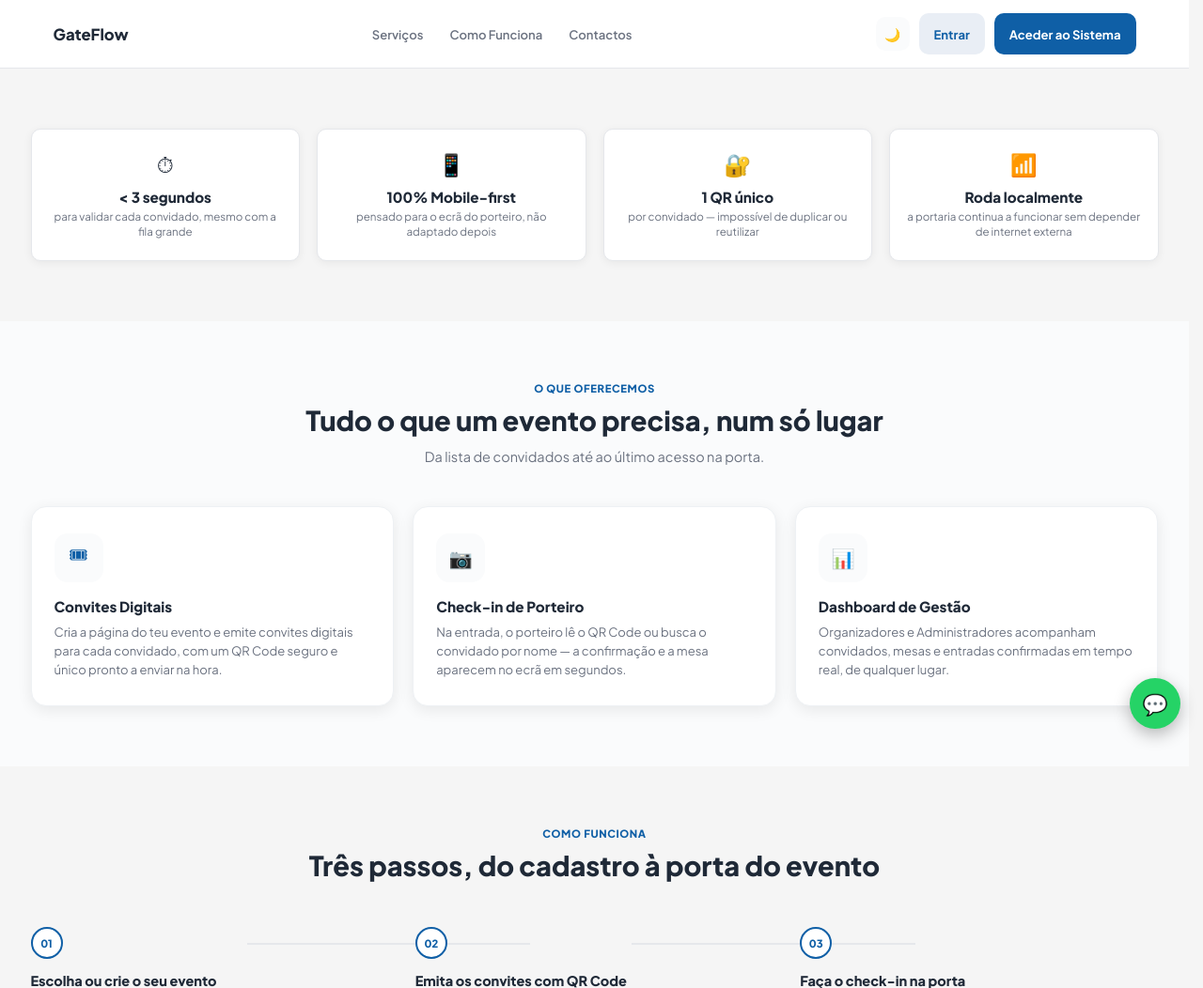
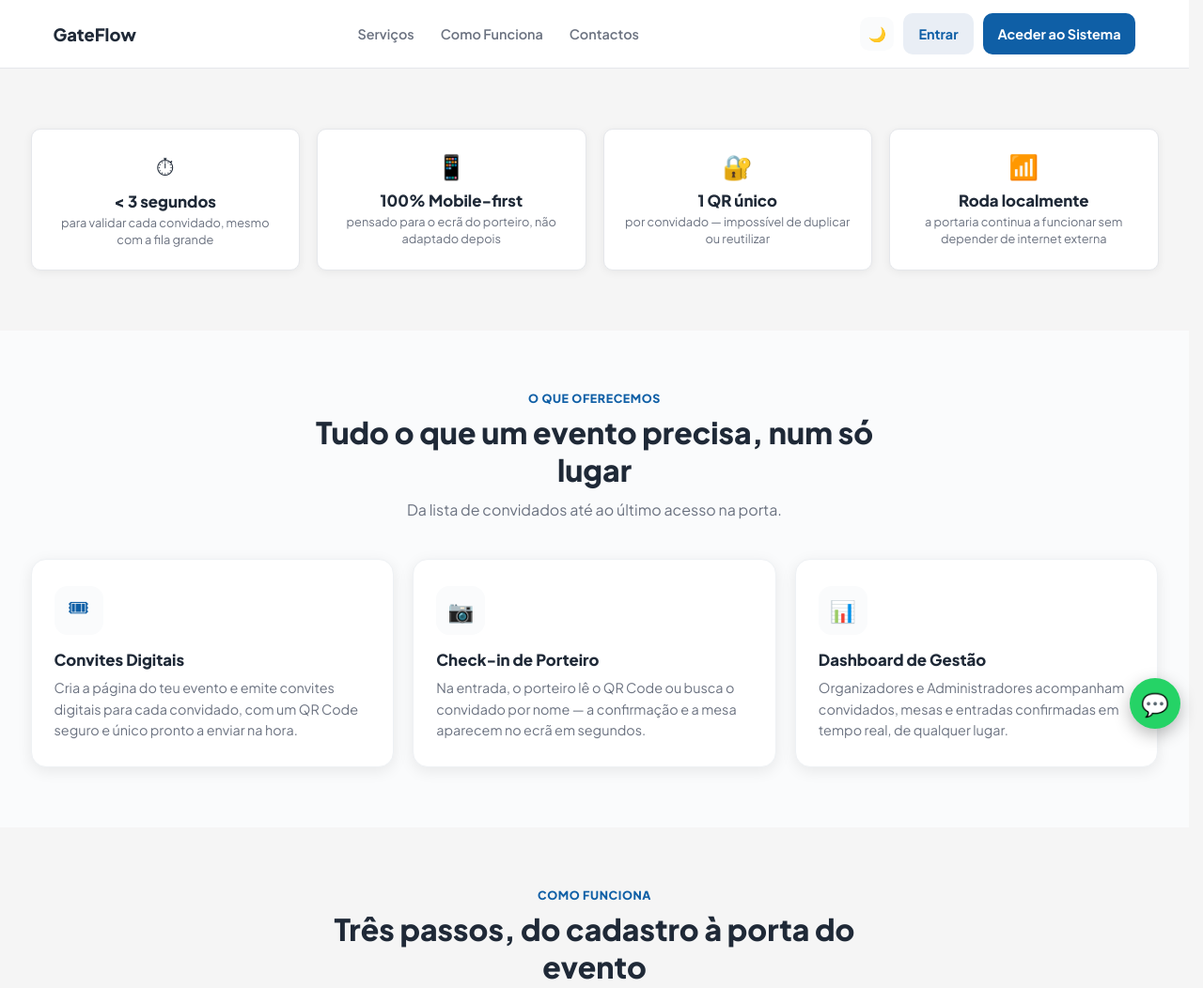
Before and after one commit to tiago-banze/gateflow, a Flask app: page / in a window 1280 px wide. Shown: the top 1052 px of the page at 94% size. Run offline with Flask 3, Linux system fonts and the light colour scheme; data comes from the database, SQL or seed files in the repository; some libraries are stand-ins or nearby versions.

Commit message:
fix(ui): corrige tamanho de fonte reduzido globalmente (14.5px -> 16px) e ajusta textos pequenos demais

```diff
--- a/frontend/static/css/footer.css
+++ b/frontend/static/css/footer.css
@@ -87,7 +87,7 @@
   padding-top: 10px;
   border-top: 1px solid var(--color-border-soft);
   text-align: center;
-  font-size: 0.74rem;
+  font-size: 0.8125rem;
   color: var(--color-text-muted);
   line-height: 1.6;
 }
--- a/frontend/static/css/landing.css
+++ b/frontend/static/css/landing.css
@@ -307,7 +307,7 @@
   color: #fff;
   border-radius: 10px;
   padding: 10px;
-  font-size: 0.72rem;
+  font-size: 0.75rem;
   font-weight: 700;
   letter-spacing: 0.3px;
 }
--- a/frontend/static/css/storefront.css
+++ b/frontend/static/css/storefront.css
@@ -255,7 +255,7 @@
   min-height: var(--tap-min);
   border-radius: 12px;
   border: none;
-  font-size: 14.5px;
+  font-size: 16px;
   font-weight: 700;
   cursor: pointer;
   margin-top: 8px;
--- a/frontend/static/css/style.css
+++ b/frontend/static/css/style.css
@@ -123,11 +123,17 @@
 html, body {
   margin: 0;
   padding: 0;
-  /* Redução geral (~9%: 16px -> 14.5px) em toda a tipografia baseada em
-     rem. Os campos de formulário (input/select/textarea) são realinhados
-     a 16px reais logo abaixo, para não disparar o zoom automático do
-     Safari no iPhone ao focar um campo. */
-  font-size: 14.5px;
+  /* Base tipográfica no padrão do navegador (16px / 100%) — é o tamanho
+     mínimo recomendado para leitura confortável em qualquer dispositivo
+     (WCAG, Material Design, Apple HIG) e o que os leitores de tela e o
+     zoom do usuário esperam como referência de 1rem. Uma redução global
+     aqui (ex: para "compensar" texto secundário grande demais) prejudica
+     TODO o site de uma vez só, incluindo texto que já estava correto.
+     Os campos de formulário (input/select/textarea) já têm font-size
+     fixo em 16px (não em rem) logo abaixo — isso, por si só, já evita o
+     zoom automático do Safari no iPhone ao focar um campo, sem precisar
+     encolher a tipografia do site inteiro para isso. */
+  font-size: 100%;
   background: var(--color-bg);
   color: var(--color-text);
   font-family: "Plus Jakarta Sans", -apple-system, "Segoe UI", Roboto, "Helvetica Neue", Arial, sans-serif;
@@ -981,7 +987,7 @@ textarea { min-height: 90px; resize: vertical; }
 }
 
 .countdown-unit .countdown-label {
-  font-size: 0.68rem;
+  font-size: 0.75rem;
   opacity: 0.85;
   margin-top: 4px;
   text-transform: uppercase;
@@ -1081,7 +1087,6 @@ textarea { min-height: 90px; resize: vertical; }
 
   .countdown-grid { gap: 6px; }
   .countdown-unit .countdown-value { font-size: 1.1rem; }
-  .countdown-unit .countdown-label { font-size: 0.6rem; }
   .next-event-card { padding: 18px; border-radius: 16px; }
   .next-event-card .next-event-name { font-size: 1.1rem; }
 
```
